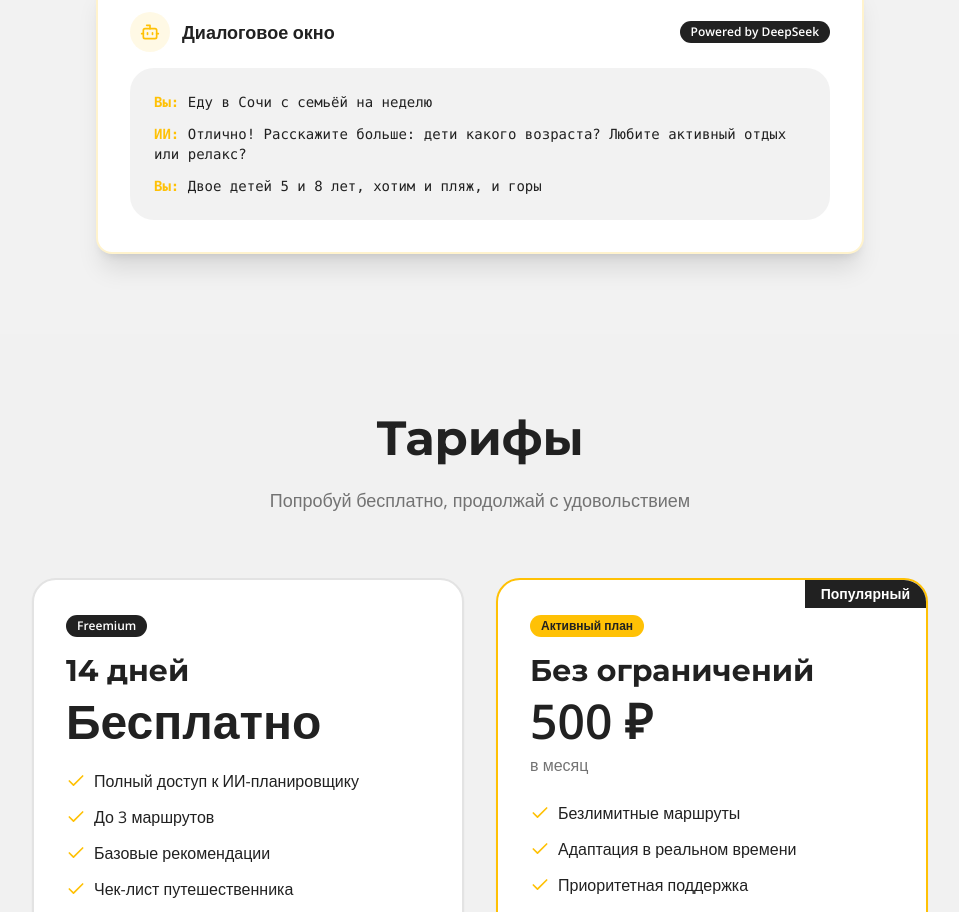
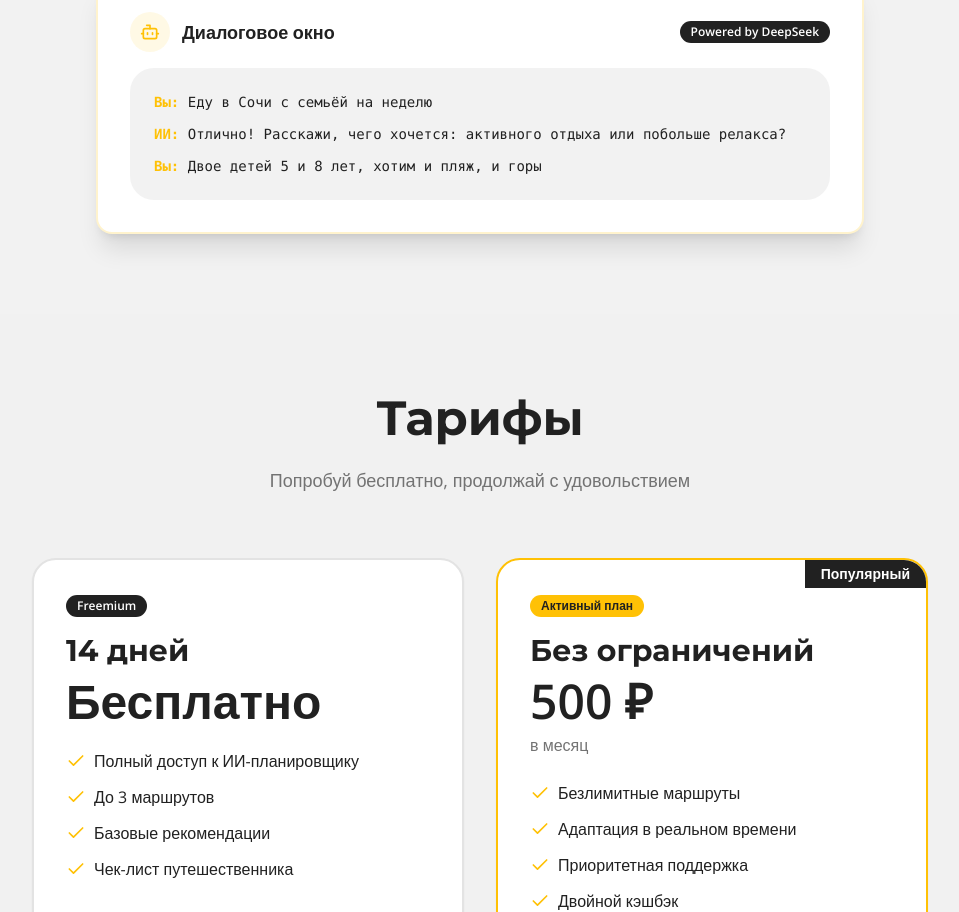
Before and after one commit to pr-poehali-dev/ai-travel-guide-project, a React (Vite) app: page / in a window 1280 px wide. Shown: the part 2900-3812 px from the top of the page, without its empty margins (160-1119 px from the left). Built offline with nearby package versions, Linux system fonts and the light colour scheme.

Commit message:
Поменяй ответ ИИ: "Отлично! Расскажи, чего хочется: активного отдыха или побольше релакса?"

```diff
--- a/src/pages/Index.tsx
+++ b/src/pages/Index.tsx
@@ -181,7 +181,7 @@ const Index = () => {
             </div>
             <div className="bg-muted/50 rounded-lg p-4 sm:p-6 font-mono text-xs sm:text-sm">
               <p className="mb-3"><span className="text-primary font-bold">Вы:</span> Еду в Сочи с семьёй на неделю</p>
-              <p className="mb-3"><span className="text-accent font-bold">ИИ:</span> Отлично! Расскажите больше: дети какого возраста? Любите активный отдых или релакс?</p>
+              <p className="mb-3"><span className="text-accent font-bold">ИИ:</span> Отлично! Расскажи, чего хочется: активного отдыха или побольше релакса?</p>
               <p><span className="text-primary font-bold">Вы:</span> Двое детей 5 и 8 лет, хотим и пляж, и горы</p>
             </div>
           </div>
```
